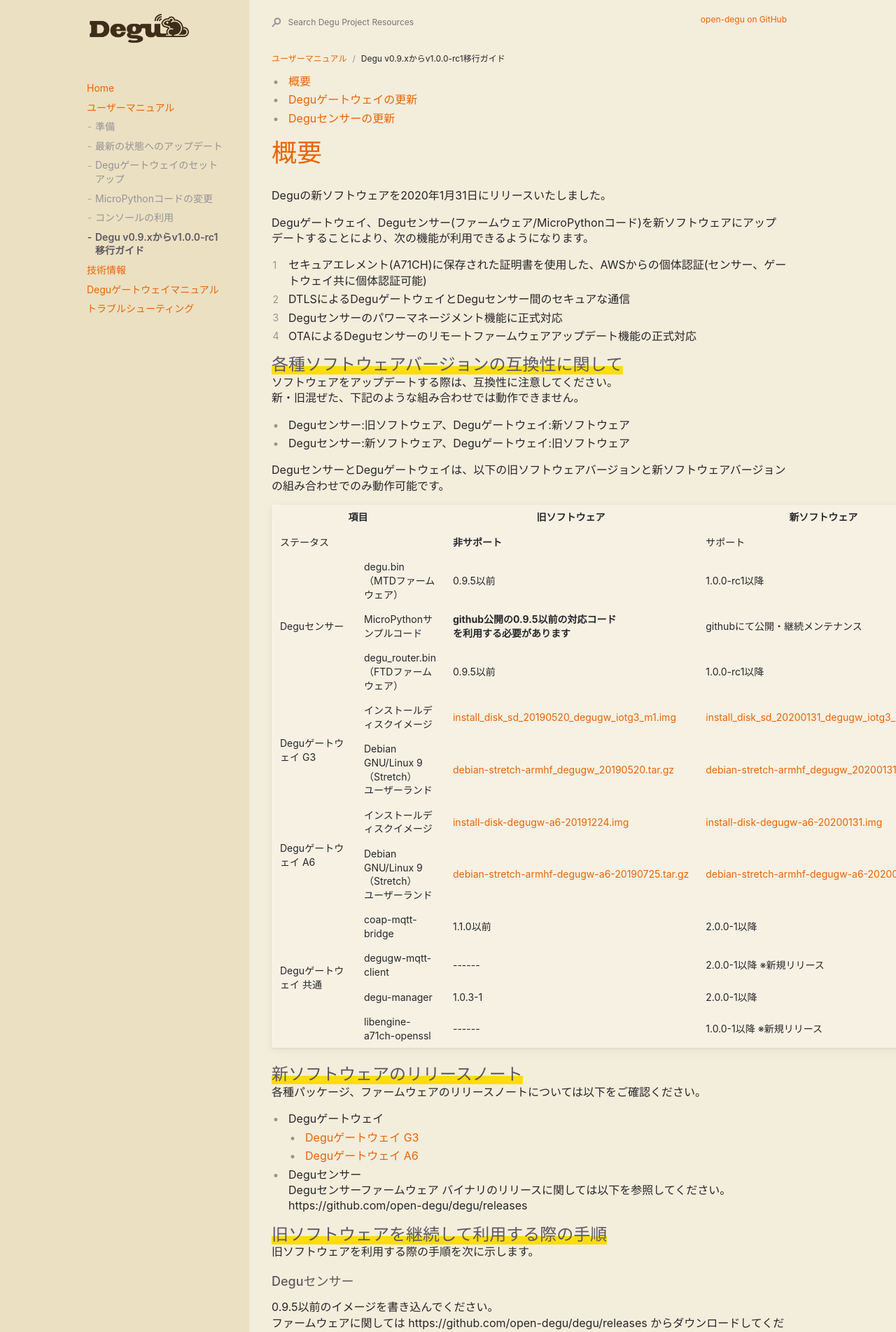
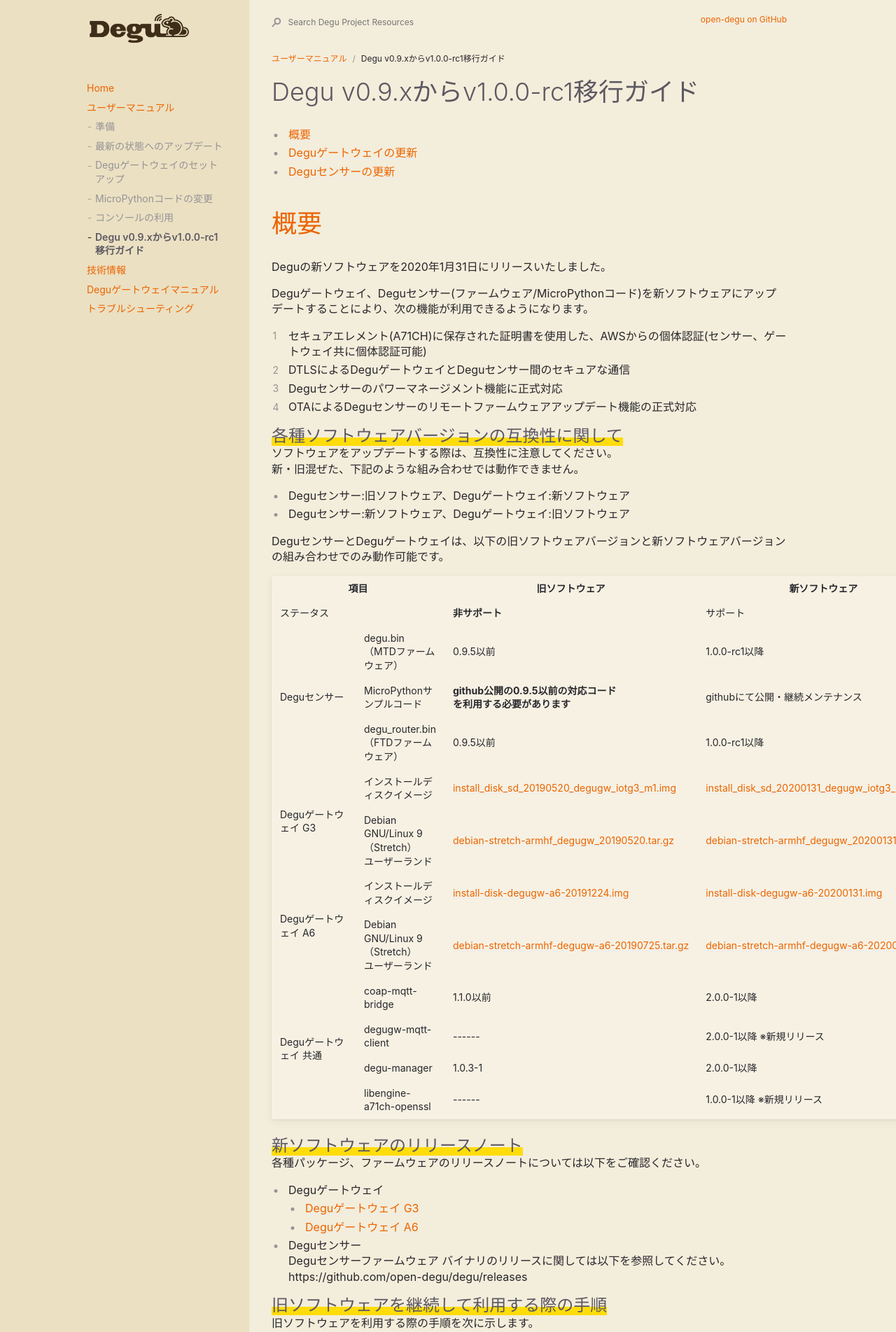
Before and after one commit to open-degu/open-degu.github.io, a Jekyll site: the page built from user_manual/60_version100.md, in a window 1280 px wide. Shown: the top 1903 px of the page at 70% size. Built offline with Jekyll 4.4.1, drawn with Linux system fonts in a browser that asks for light colours.

Commit message:
update 60_version100.md: add document title

```diff
--- a/user_manual/60_version100.md
+++ b/user_manual/60_version100.md
@@ -4,6 +4,8 @@ title: Degu v0.9.xからv1.0.0-rc1移行ガイド
 parent: ユーザーマニュアル
 nav_order: 60
 ---
+
+# Degu v0.9.xからv1.0.0-rc1移行ガイド
 
 * [概要](#intro)
 * [Deguゲートウェイの更新](#update_gw)
```
